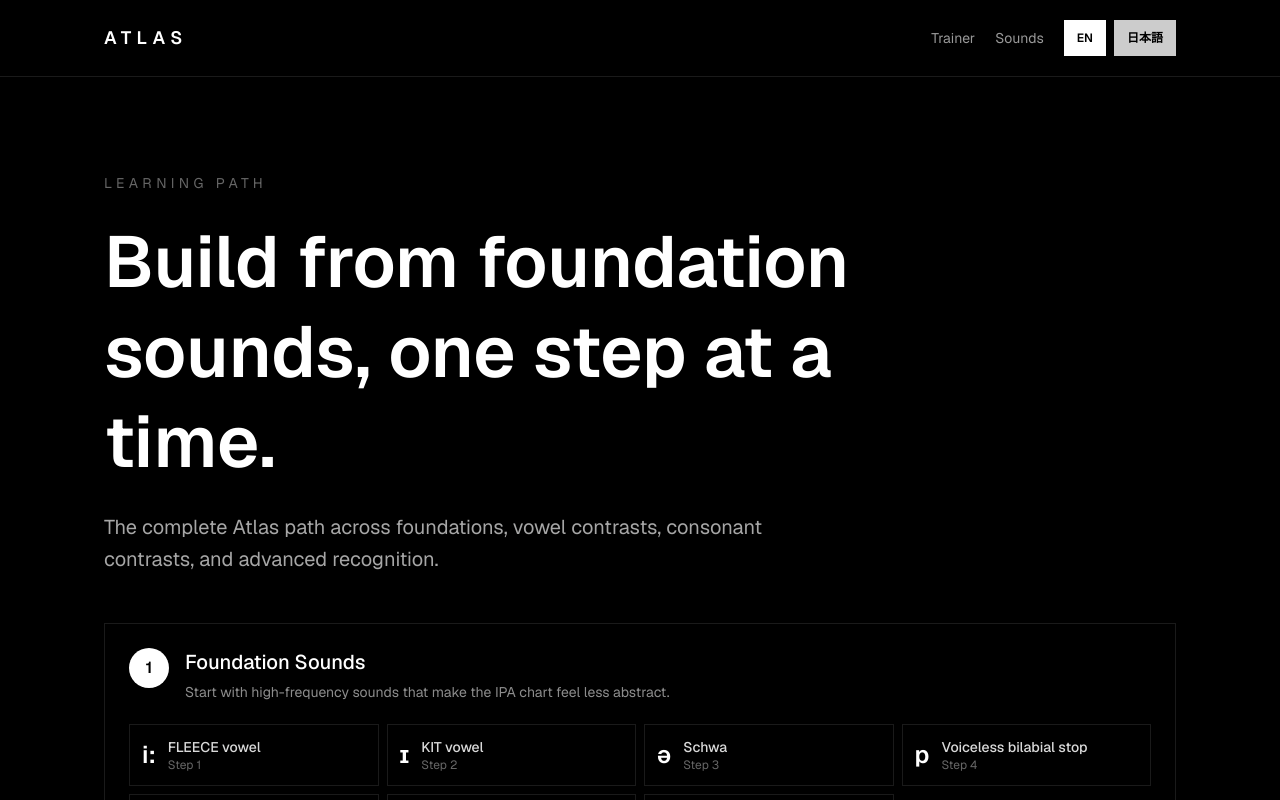
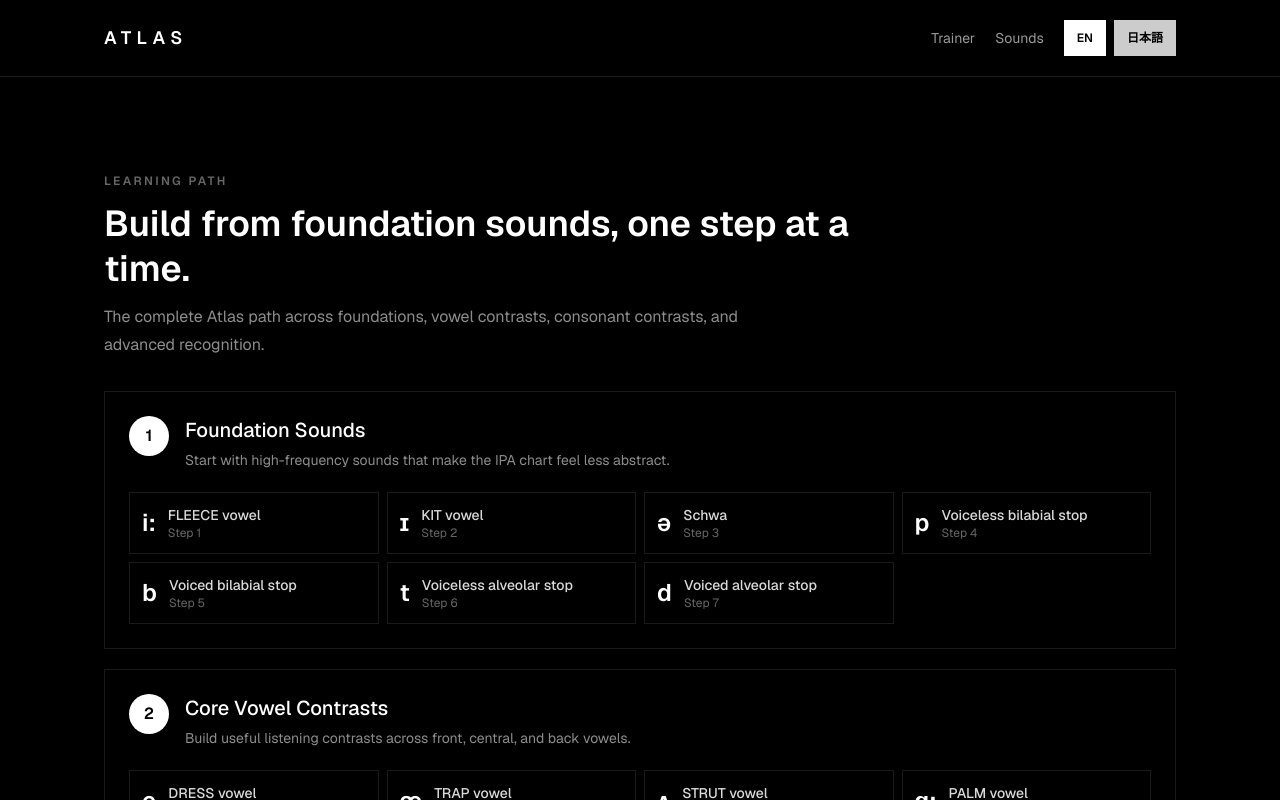
Before and after one commit to KulafuAcademy/ATLAS, a Next.js app: page /path in a window 1280 px wide. Shown: the top 800 px of the page. Built offline with nearby package versions, Linux system fonts and the light colour scheme.

Commit message:
Migrate the /sounds, /sounds/[symbol] and /path pages from Atlas-kids and restyle them for the black-and-white UI. Add a compact PageHeader option for these pages and a Sounds link to the top menu.

```diff
--- a/app/path/page.tsx
+++ b/app/path/page.tsx
@@ -4,8 +4,9 @@ import { getLearningPath } from "@/lib/learning";
 
 export default function PathPage() {
   return (
-    <div className="space-y-12">
+    <div className="space-y-8">
       <PageHeader
+        compact
         eyebrow={{ en: "Learning path", ja: "学習順序" }}
         title={{
           en: "Build from foundation sounds, one step at a time.",
--- a/app/sounds/[symbol]/page.tsx
+++ b/app/sounds/[symbol]/page.tsx
@@ -27,8 +27,9 @@ export default async function SoundPage({ params }: SoundPageProps) {
   const step = getLearningStepBySlug(slug);
 
   return (
-    <div className="space-y-16">
+    <div className="space-y-10">
       <PageHeader
+        compact
         eyebrow={{ en: "Deep sound study", ja: "音を深く学ぶ" }}
         title={{ en: `The ${symbol.symbol} sound`, ja: `${symbol.symbol} の音` }}
         description={{
--- a/app/sounds/page.tsx
+++ b/app/sounds/page.tsx
@@ -4,8 +4,9 @@ import { ipaSymbols } from "@/data/ipa";
 
 export default function SoundsPage() {
   return (
-    <div className="space-y-12">
+    <div className="space-y-8">
       <PageHeader
+        compact
         eyebrow={{ en: "Sound library", ja: "音の図鑑" }}
         title={{
           en: "Find and explore every English sound.",
--- a/components/common/PageHeader.tsx
+++ b/components/common/PageHeader.tsx
@@ -7,10 +7,32 @@ type PageHeaderProps = {
   eyebrow: LocalizedText;
   title: LocalizedText;
   description: LocalizedText;
+  compact?: boolean;
 };
 
-export function PageHeader({ eyebrow, title, description }: PageHeaderProps) {
+export function PageHeader({
+  eyebrow,
+  title,
+  description,
+  compact = false,
+}: PageHeaderProps) {
   const { text } = useLanguage();
+
+  if (compact) {
+    return (
+      <section className="max-w-4xl space-y-3">
+        <p className="text-xs font-semibold uppercase tracking-[0.2em] text-white/40">
+          {text(eyebrow)}
+        </p>
+        <h1 className="max-w-3xl text-3xl font-semibold leading-tight text-white md:text-4xl">
+          {text(title)}
+        </h1>
+        <p className="max-w-2xl text-base leading-7 text-white/55">
+          {text(description)}
+        </p>
+      </section>
+    );
+  }
 
   return (
     <section className="max-w-4xl space-y-6">
```
Also changed, not shown: 1 other file (tests, documents, lock files or other folders).
